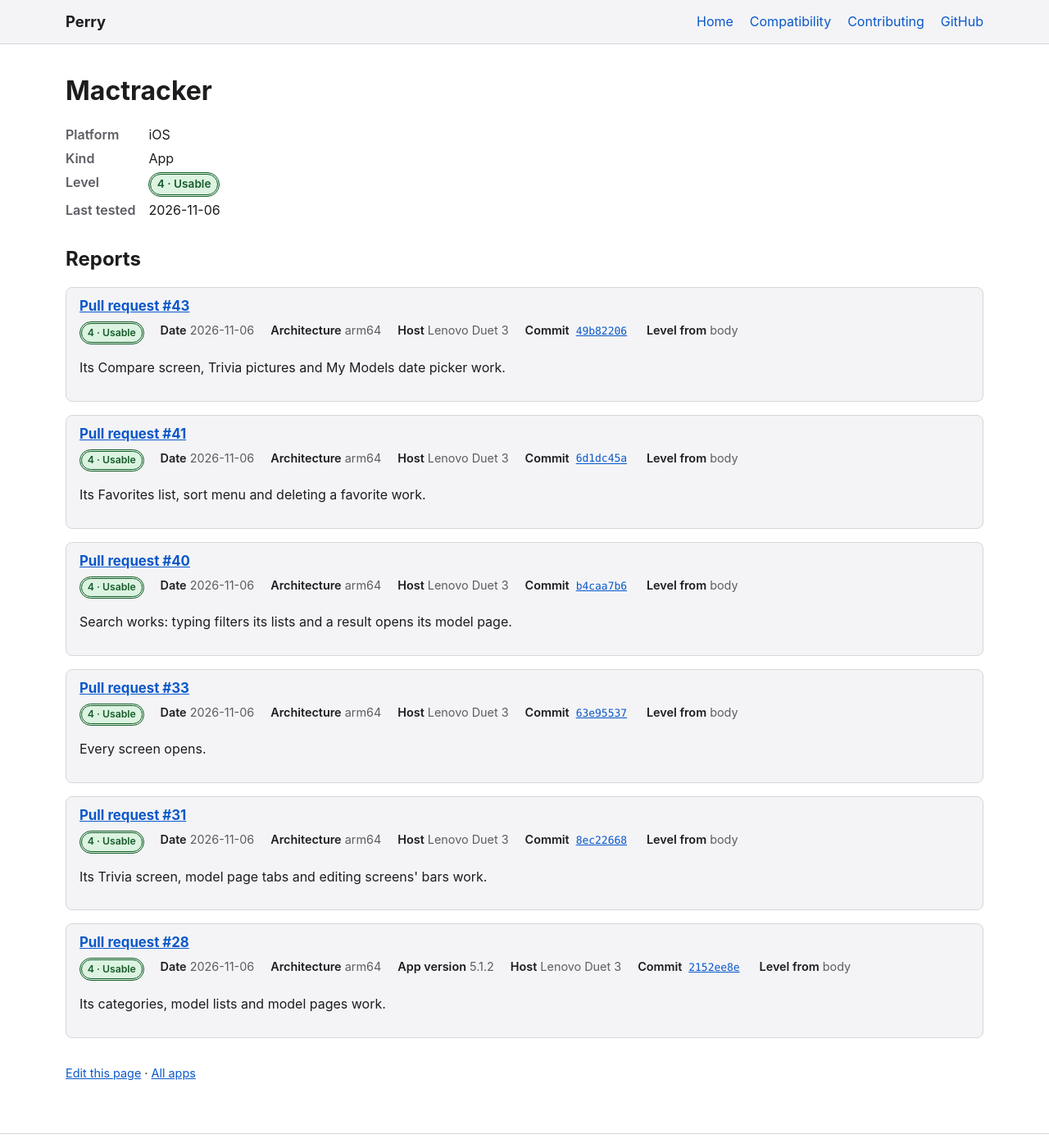
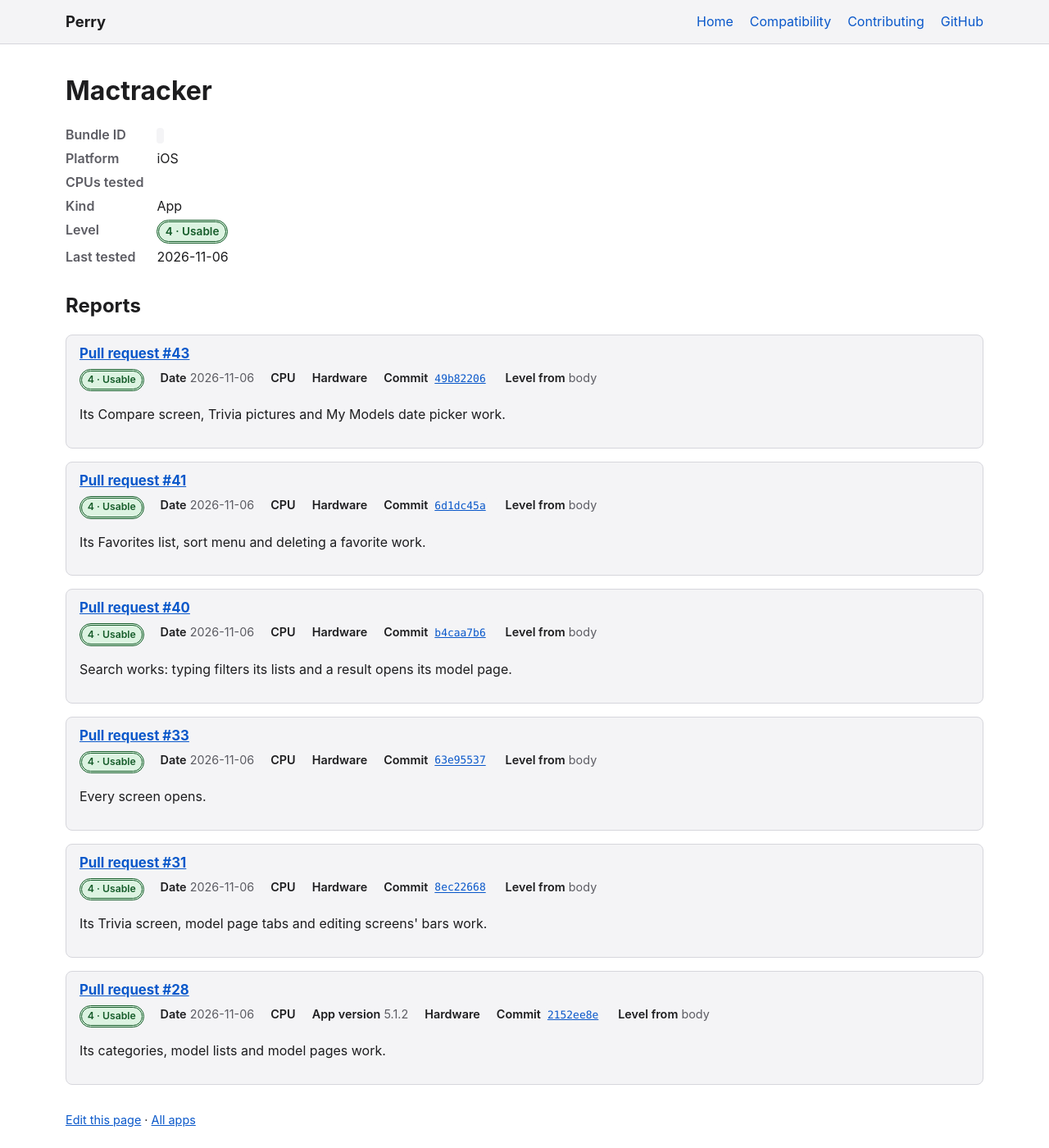
Before and after one commit to MillerTechnologyPeru/Perry, a Jekyll site: the page built from docs/_apps/mactracker.md, in a window 1280 px wide and 1400 px high. Shown: the whole window at 82% size. Built offline with Jekyll 4.4.1, drawn with Linux system fonts in a browser that asks for light colours.

Commit message:
Show an app's bundle ID and CPUs, and each report's CPU and hardware

```diff
--- a/docs/_layouts/app.html
+++ b/docs/_layouts/app.html
@@ -3,7 +3,7 @@ layout: default
 ---
 {%- assign current = page.reports | last -%}
 {%- assign current_level = site.data.levels | where: "level", current.level | first -%}
-{%- assign platform_names = "ios:iOS,macos:macOS,catalyst:Mac Catalyst" | split: "," -%}
+{%- assign platform_names = "ios:iOS,macos:macOS,maccatalyst:Mac Catalyst" | split: "," -%}
 {%- assign platform_name = page.platform -%}
 {%- for pair in platform_names -%}
   {%- assign parts = pair | split: ":" -%}
@@ -12,8 +12,13 @@ layout: default
 <h1>{{ page.name | escape }}</h1>
 
 <dl class="app-facts">
+  <dt>Bundle ID</dt>
+  <dd><code>{{ page.bundle_id }}</code></dd>
   <dt>Platform</dt>
   <dd>{{ platform_name }}</dd>
+  {%- assign cpus = page.reports | map: "cpu" | uniq | join: ", " %}
+  <dt>CPUs tested</dt>
+  <dd>{{ cpus }}</dd>
   <dt>Kind</dt>
   <dd>{{ page.kind | capitalize }}</dd>
   {%- if page.developer %}
@@ -35,15 +40,11 @@ layout: default
   <ul class="report-facts">
     <li><span class="badge level-{{ report.level }}"><span class="badge-number">{{ report.level }}</span>{{ level.name }}</span></li>
     <li><strong>Date</strong> {{ report.date | date: "%Y-%m-%d" }}</li>
-    {%- if report.arch %}
-    <li><strong>Architecture</strong> {{ report.arch }}</li>
-    {%- endif %}
+    <li><strong>CPU</strong> {{ report.cpu }}</li>
     {%- if report.app_version %}
     <li><strong>App version</strong> {{ report.app_version | escape }}</li>
     {%- endif %}
-    {%- if report.host %}
-    <li><strong>Host</strong> {{ report.host | escape }}</li>
-    {%- endif %}
+    <li><strong>Hardware</strong> {{ report.hardware | escape }}</li>
     <li><strong>Commit</strong> <a href="https://github.com/MillerTechnologyPeru/Perry/commit/{{ report.perry }}"><code>{{ report.perry }}</code></a></li>
     <li><strong>Level from</strong> {{ report.source }}</li>
   </ul>
```
